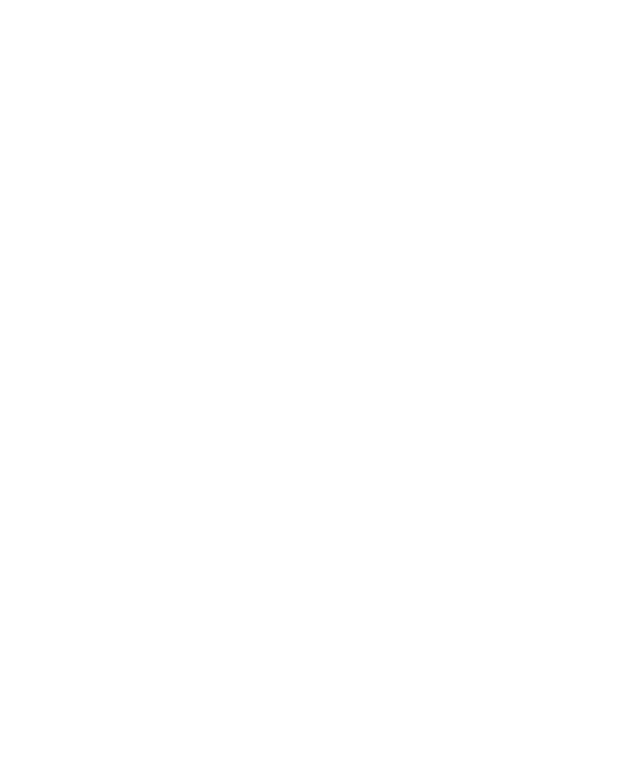
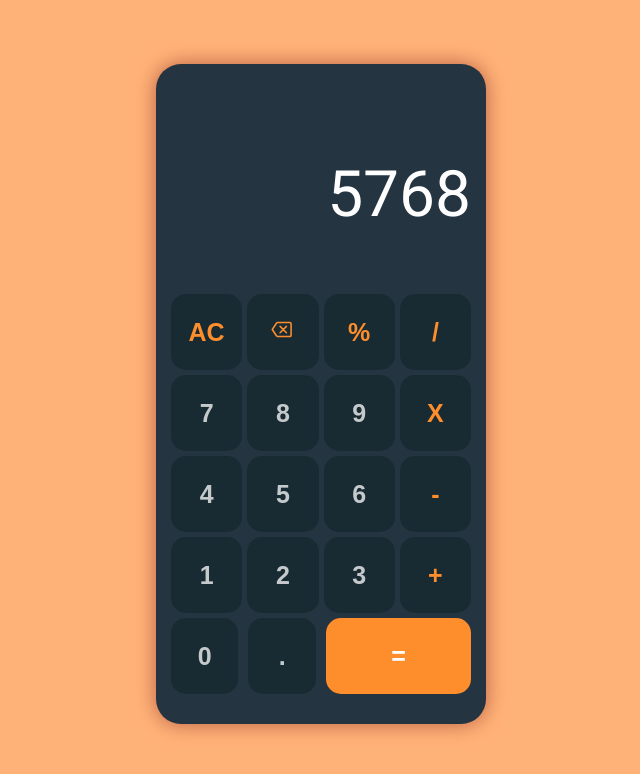
Before and after one commit to AhmedBenAbdessalam/calculator, a plain HTML site: page index.html in a window 1280 px wide. Shown: the whole page, without its empty margins (319-959 px from the left). Drawn offline with nearby package versions, Linux system fonts and the light colour scheme.

Commit message:
add html and css

```diff
--- a/app.js
+++ b/app.js
@@ -10,3 +10,7 @@ function multiply(a, b) {
 function divide(a, b) {
   return b != 0 ? a / b : "don't divide by 0";
 }
+
+function operate(operator, a, b) {
+  return operator(a, b);
+}
--- a/index.html
+++ b/index.html
@@ -5,7 +5,54 @@
     <meta http-equiv="X-UA-Compatible" content="IE=edge" />
     <meta name="viewport" content="width=device-width, initial-scale=1.0" />
     <title>Calculator</title>
+    <link rel="stylesheet" href="style.css" />
     <script src="./app.js" defer></script>
   </head>
-  <body></body>
+  <body>
+    <div id="container">
+      <div id="calculator">
+        <p id="display">5768</p>
+        <div id="keyboard">
+          <div class="row">
+            <button class="calculator-button yellow" id="clear">AC</button
+            ><button class="calculator-button yellow" id="backspace">
+              <ion-icon name="backspace-outline"></ion-icon></button
+            ><button class="calculator-button yellow" id="percent">%</button
+            ><button class="calculator-button yellow" id="division">/</button>
+          </div>
+          <div class="row">
+            <button class="calculator-button" id="7">7</button
+            ><button class="calculator-button" id="8">8</button
+            ><button class="calculator-button" id="9">9</button
+            ><button class="calculator-button yellow" id="multiply">X</button>
+          </div>
+          <div class="row">
+            <button class="calculator-button" id="4">4</button
+            ><button class="calculator-button" id="5">5</button
+            ><button class="calculator-button" id="6">6</button
+            ><button class="calculator-button yellow" id="subtract">-</button>
+          </div>
+          <div class="row">
+            <button class="calculator-button" id="1">1</button
+            ><button class="calculator-button" id="2">2</button
+            ><button class="calculator-button" id="3">3</button
+            ><button class="calculator-button yellow" id="add">+</button>
+          </div>
+          <div class="row last">
+            <button class="calculator-button" id="0">0</button
+            ><button class="calculator-button" id="dot">.</button
+            ><button class="calculator-button" id="equal">=</button>
+          </div>
+        </div>
+      </div>
+    </div>
+    <script
+      type="module"
+      src="https://unpkg.com/ionicons@5.5.2/dist/ionicons/ionicons.esm.js"
+    ></script>
+    <script
+      nomodule
+      src="https://unpkg.com/ionicons@5.5.2/dist/ionicons/ionicons.js"
+    ></script>
+  </body>
 </html>
--- /dev/null
+++ b/style.css
@@ -0,0 +1,78 @@
+@import url("https://fonts.googleapis.com/css2?family=Roboto:ital,wght@0,100;0,300;0,400;0,500;0,700;0,900;1,100;1,300;1,400;1,500;1,700;1,900&display=swap");
+body {
+  background-color: #ffb278;
+  box-sizing: border-box;
+  font-family: "Roboto", sans-serif;
+  margin: 0px;
+  padding: 0px;
+}
+#container {
+  display: flex;
+  flex-direction: column;
+  justify-content: center;
+  align-items: center;
+  margin-top: 5%;
+}
+#calculator {
+  background-color: #243441;
+  border-radius: 25px;
+  padding: 30px 15px;
+  height: 600px;
+  width: 300px;
+  display: flex;
+  flex-direction: column;
+  box-shadow: 0px 0px 20px #b95e43;
+}
+#display {
+  color: #fefeff;
+  font-size: 64px;
+  width: 100%;
+  margin: 0;
+  flex: 1 0 0;
+  display: flex;
+  justify-content: flex-end;
+  align-items: center;
+}
+#keyboard {
+  display: flex;
+  flex-direction: column;
+  flex: 2 0 0;
+  gap: 5px;
+}
+.row {
+  display: flex;
+  flex-basis: 100%;
+  gap: 5px;
+}
+.last {
+  gap: 10px;
+}
+.calculator-button {
+  flex: 1 1 0;
+  color: #fefeffc0;
+  border-radius: 15px;
+  background: #182b32;
+  font-size: 25px;
+  font-weight: bold;
+  border-style: none;
+}
+.calculator-button:hover {
+  background: #293c4d;
+}
+.calculator-button:active {
+  background: #14212b;
+}
+.yellow {
+  color: #fe8e2c;
+}
+#equal {
+  flex: 2.4 2.4 0;
+  background-color: #fe8e2c;
+  color: #fefeff;
+}
+#equal:hover {
+  background-color: #ff9b61;
+}
+#equal:active {
+  background-color: rgb(238, 117, 48);
+}
```
Also changed, not shown: styles.css (deleted).
